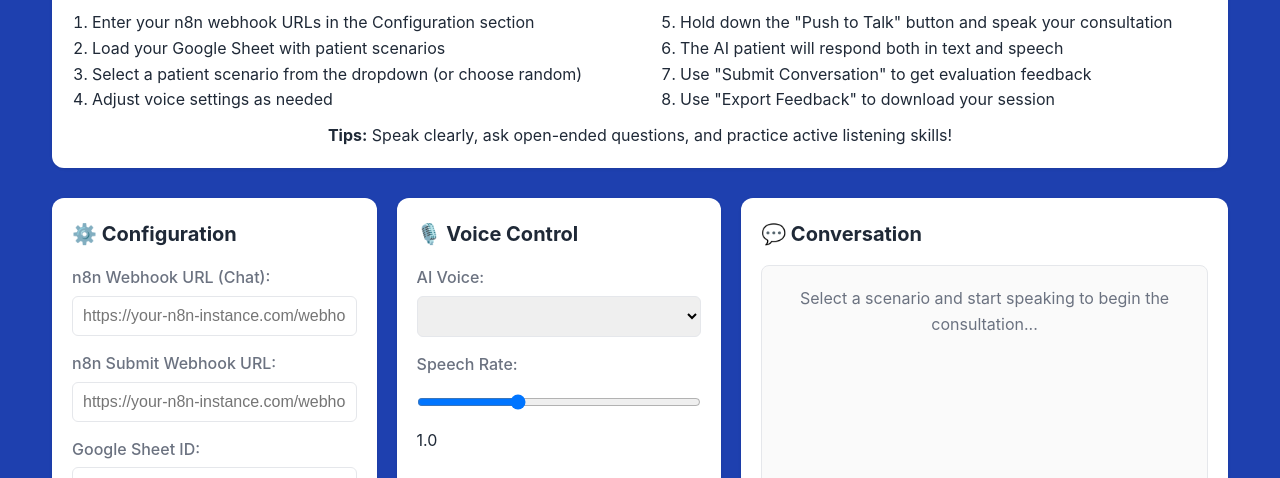
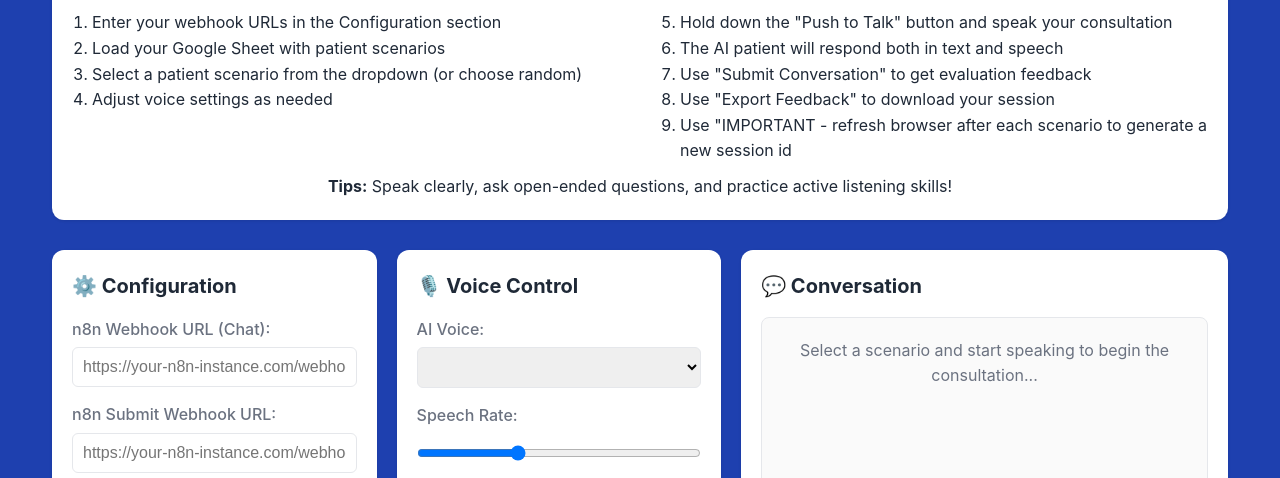
Before and after one commit to bap04223/Pharmacy_consultation_tool, a plain HTML site: page index.html in a window 1280 px wide. Shown: the part 294-772 px from the top of the page. Drawn offline with Linux system fonts and the light colour scheme.

Commit message:
Update index.html

```diff
--- a/index.html
+++ b/index.html
@@ -326,7 +326,7 @@
             <p><strong>Getting Started:</strong></p>
             <div style="display: flex; gap: 40px; justify-content: center; text-align: left;">
                 <ol style="margin: 10px 0; padding-left: 20px; flex: 1;">
-                    <li>Enter your n8n webhook URLs in the Configuration section</li>
+                    <li>Enter your webhook URLs in the Configuration section</li>
                     <li>Load your Google Sheet with patient scenarios</li>
                     <li>Select a patient scenario from the dropdown (or choose random)</li>
                     <li>Adjust voice settings as needed</li>
@@ -336,6 +336,7 @@
                     <li>The AI patient will respond both in text and speech</li>
                     <li>Use "Submit Conversation" to get evaluation feedback</li>
                     <li>Use "Export Feedback" to download your session</li>
+                    <li>Use "IMPORTANT - refresh browser after each scenario to generate a new session id</li>
                 </ol>
             </div>
             <p><strong>Tips:</strong> Speak clearly, ask open-ended questions, and practice active listening skills!</p>
```
